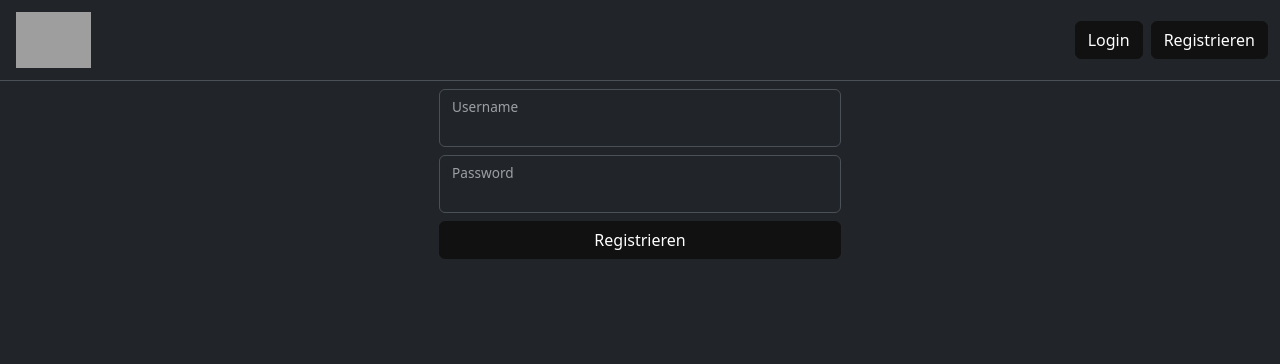
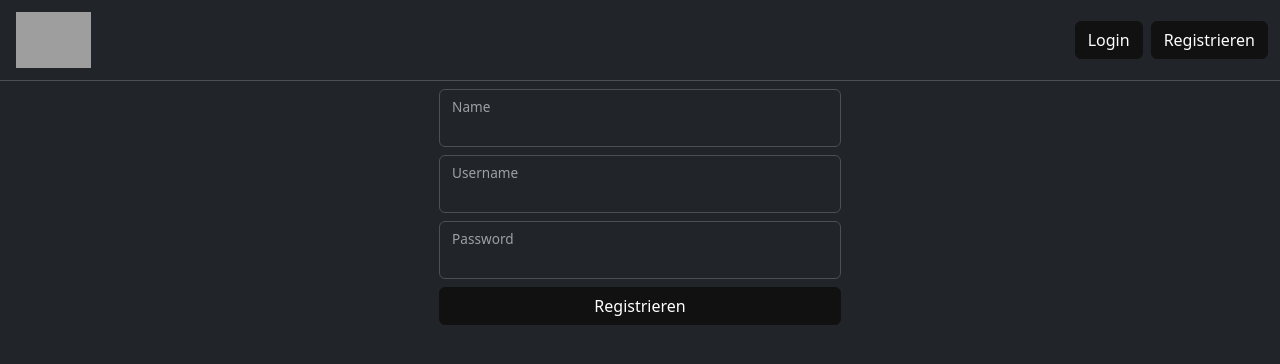
Before and after one commit to mariusdamm/fahrrad, an Angular app in the folder web/: page /#/register in a window 1280 px wide. Shown: the top 364 px of the page. Built offline with nearby package versions, Linux system fonts and the light colour scheme; grey boxes are pictures that could not be loaded.

Commit message:
Revert "update register screen"
This reverts commit 23640d32df75ccc3b97953ef7e13a6fed6f6e0c3.

```diff
--- a/web/src/app/dtos/register-dto.ts
+++ b/web/src/app/dtos/register-dto.ts
@@ -4,8 +4,9 @@ export class RegisterDto {
   name: string = "";
 
 
-  constructor(username: string, password: string) {
+  constructor(username: string, password: string, name: string) {
     this.username = username;
     this.password = password;
+    this.name = name;
   }
 }
--- a/web/src/app/screens/register-screen/register-screen.component.html
+++ b/web/src/app/screens/register-screen/register-screen.component.html
@@ -3,6 +3,11 @@
     <div class="col-sm-6 col-lg-4 col-xxl-3 mx-auto justify-content-center">
       <form (ngSubmit)="registerUser($event, 'nameRegisterInput',
         'usernameRegisterInput', 'passwordRegisterInput')">
+        <div class="form-floating mb-2">
+          <input type="text" class="form-control" id="nameRegisterInput" autocomplete="on">
+          <label for="nameRegisterInput">Name</label>
+        </div>
+
         <div class="form-floating mb-2">
           <input type="text" class="form-control" id="usernameRegisterInput" autocomplete="on">
           <label for="usernameRegisterInput">Username</label>
--- a/web/src/app/screens/register-screen/register-screen.component.ts
+++ b/web/src/app/screens/register-screen/register-screen.component.ts
@@ -31,9 +31,11 @@ export class RegisterScreenComponent {
 
     const usernameInput = document.getElementById(usernameInputId) as HTMLInputElement;
     const passwordInput = document.getElementById(passwordInputId) as HTMLInputElement;
+    const nameInput = document.getElementById(nameInputId) as HTMLInputElement;
 
     const username = usernameInput.value.trim();
     const password = passwordInput.value.trim();
+    const name = nameInput.value.trim();
 
     if (username === '') {
       this.utilService.highlightInvalidInput(usernameInput);
@@ -41,11 +43,14 @@ export class RegisterScreenComponent {
     if (password === '') {
       this.utilService.highlightInvalidInput(passwordInput);
     }
-    if (username === '' || password === '') {
+    if (name === '') {
+      this.utilService.highlightInvalidInput(nameInput);
+    }
+    if (username === '' || password === '' || name === '') {
       return;
     }
 
-    let registerDto: RegisterDto = new RegisterDto(username, password);
+    let registerDto: RegisterDto = new RegisterDto(username, password, name);
 
     this.axiosService.requestWithoutToken(
       "POST",
```
